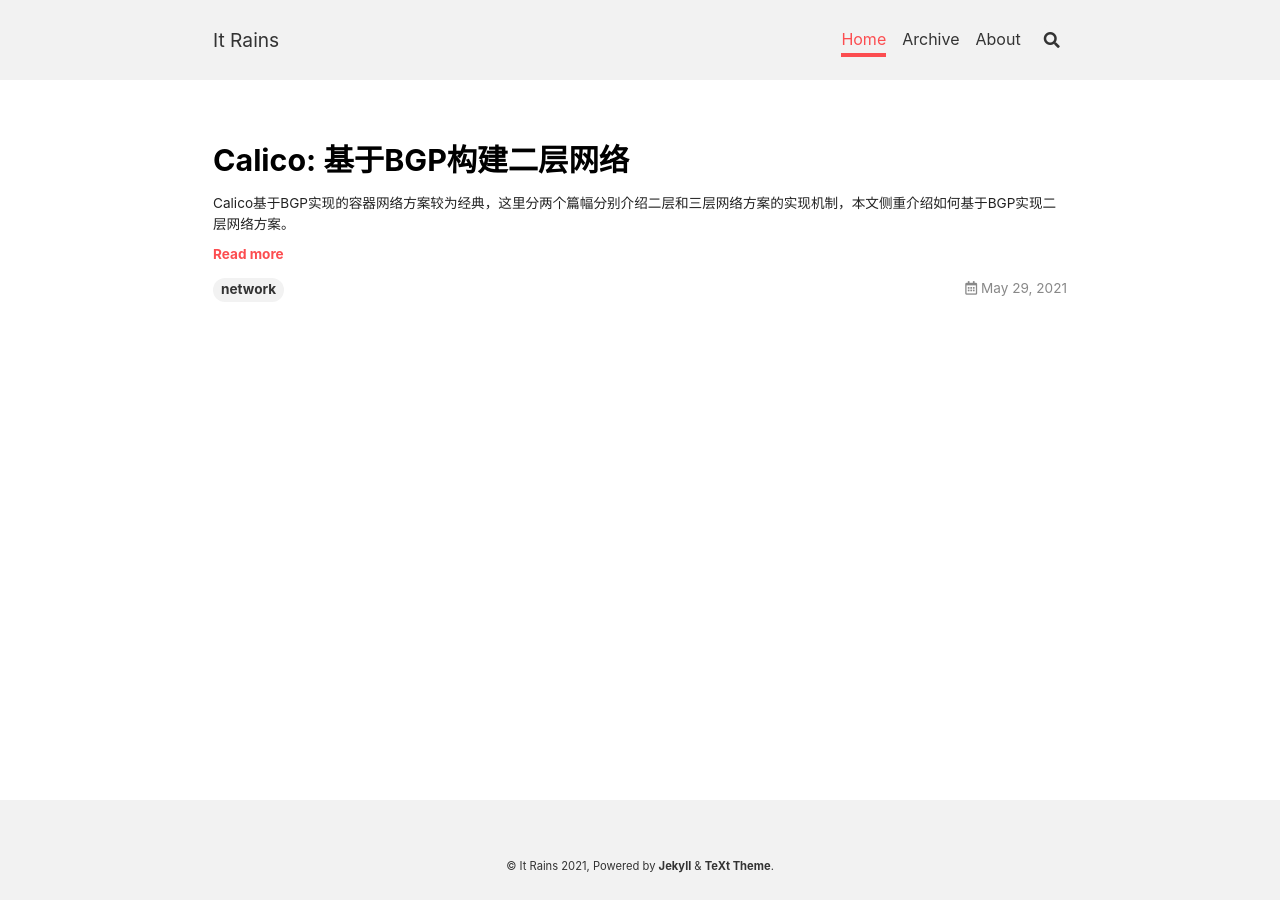
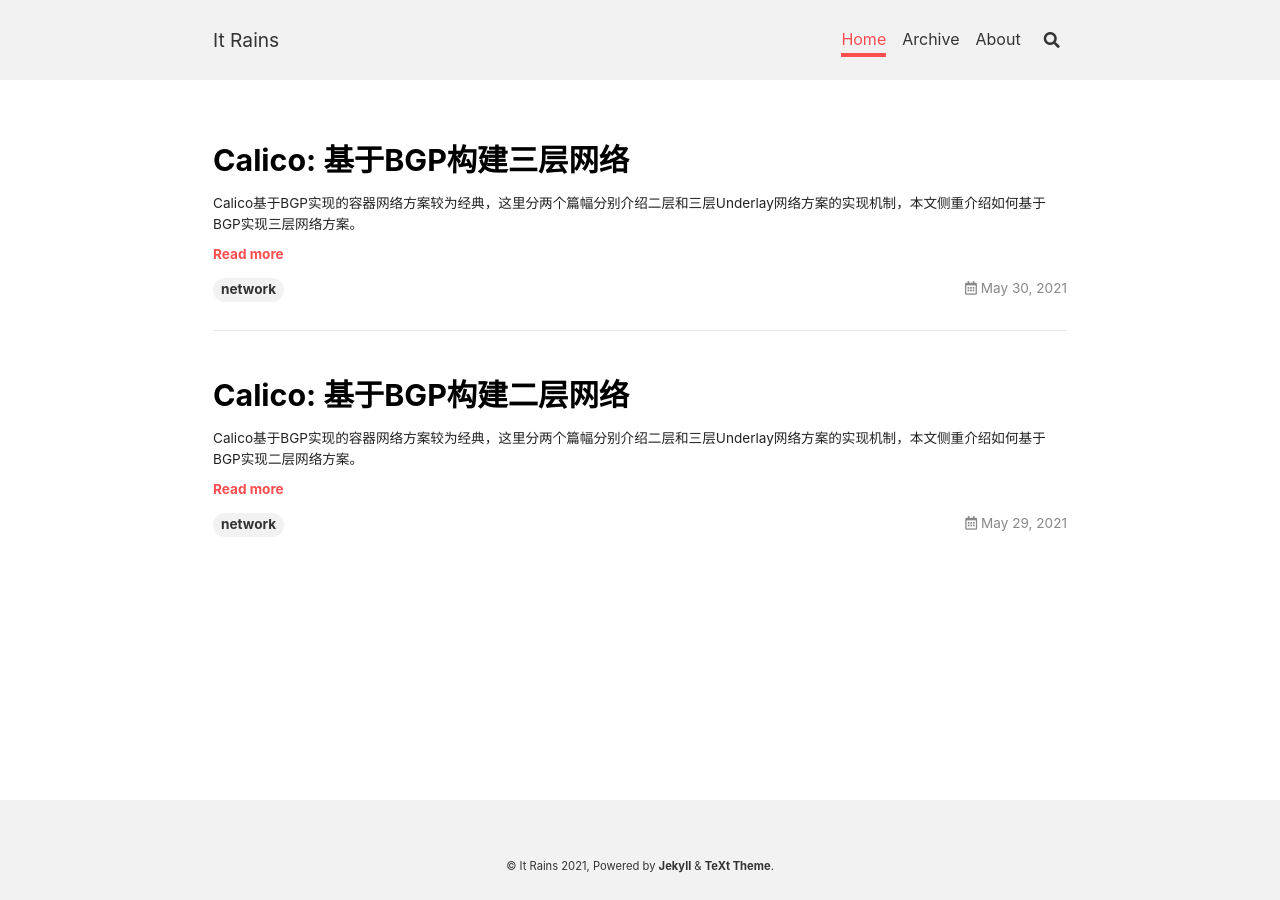
Before and after one commit to ChangyuWang/changyuwang.github.io, a Jekyll site: the page built from index.html, in a window 1280 px wide. Built offline with Jekyll 4.4.1, drawn with Linux system fonts in a browser that asks for light colours; nearby versions of some CDN libraries; the list of posts is cut into pages by our own code; part of the change alters nothing that is shown.

Commit message:
add calico l3 architecture

```diff
--- a/_posts/2021-05-29-calico-l2.md
+++ b/_posts/2021-05-29-calico-l2.md
@@ -4,7 +4,7 @@ tags:   network
 key: cilico-l2
 ---
 
-Calico基于BGP实现的容器网络方案较为经典，这里分两个篇幅分别介绍二层和三层网络方案的实现机制，本文侧重介绍如何基于BGP实现二层网络方案。
+Calico基于BGP实现的容器网络方案较为经典，这里分两个篇幅分别介绍二层和三层Underlay网络方案的实现机制，本文侧重介绍如何基于BGP实现二层网络方案。
 
 <!--more-->
 
--- /dev/null
+++ b/_posts/2021-05-30-calico-l3.md
@@ -0,0 +1,66 @@
+---
+title:  "Calico: 基于BGP构建三层网络"
+tags:   network
+key: cilico-l3
+---
+
+Calico基于BGP实现的容器网络方案较为经典，这里分两个篇幅分别介绍二层和三层Underlay网络方案的实现机制，本文侧重介绍如何基于BGP实现三层网络方案。
+
+<!--more-->
+
+# Preface
+Underlay容器网络方案具体实现中，除了二层实现之外，三层网络方案在稳定性和扩展性方面表现的更优。Calico基于BGP协议在构建三层网络方案中给出了三种不同的实现机制[1]，本文着重对这三种实现方式做详细说明，并对比其优势和缺陷，总结构建生产级可用的BGP网络。
+
+# Architecture
+## AS Per Rack
+The AS Per Rack的思想源于IETF RFC 7938[2]构建出来的，本文暂时不对其做展开说明，后面单独用一篇文章详细介绍RFC 7938。如上篇文章Cailio L2提到的，Calico网络模型在L3中依旧采用Spline Leaf架构体系。
+
+<img src="/images/calico/l3-fabric-diagrams-as-rack-l3-spine.png" alt="drawing" width="800"/>
+
+TOR和TOR下游的Node共同占用一个AS， 每个Spine单独占用一个AS。每个Node上跑BGP服务（可以是Bird, goBGP, Quagga等），与TOR建立iBGP连接，TOR与Spine跑eBGP协议。每个TOR所在的接入域下面都需要一个反射路由器RR，充当RR的可以是物理交换机，也可以是跑BGP服务的计算节点。
+
+节点Node上的BGP服务，将本节点的路由信息（Pod CIDR）宣告给路由反射器RR，RR反射给TOR，TOR继而学习到与其物理直连的所有Node上的路由信息。TOR通过eBGP将学习到的路由宣告给Spine，Spine继续往外宣告。最终TOR和Spine可以感知到全网的路由信息。详细路由表见下图
+
+<img src="/images/calico/l3-routing.png" alt="drawing" width="800"/>
+
+## AS Per Compute Server
+The AS Per Compute Server的设计方案实现原理与AS Per Rack基本是一致的，不同的地方在于AS的分配以及反射路由器RR的使用上。
+
+<img src="/images/calico/l3-fabric-diagrams-as-server-l3-spine.png" alt="drawing" width="800"/>
+
+每个计算节点Node，TOR和Spine都各自独占一个AS，所有节点之间全部跑eBGP协议，eBGP协议学习到的路由会改变下一跳，指向与其物理直连的BGP邻居。
+
+该方案实现中不需要RR，iBGP协议遵循水平分割原则，eBGP不同于iBGP，可以学习邻居宣告的所有相关路由信息。计算节点将本地的路由信息（Pod CIDR）宣告给TOR，TOR将学习到的路由宣告给Spine，Spine继续往外宣告。最终TOR和Spine可以学习到全网的路由信息。
+
+## Downward Default Model
+以上两种方案在实现上TOR和Spine都会感知到全网的路由信息，需要维护一个庞大的路由表，对交换机的负载压力很大，The Downward Default模型通过控制AS阻止交换机上的路由学习。
+
+<img src="/images/calico/l3-fabric-downward-default.png" alt="drawing" width="800"/>
+
+计算节点占用相同的AS号B，TOR占用相同的AS号A，Spine占用相同的AS号Y。BGP服务不会从eBGP邻居接受具有相同AS号的路由信息。
+
+计算节点B1将路由通过eBGP协议宣告给TOR A1, A1收到路由后宣告给Spine，Spine接受后往外宣告，包括宣告给TOR A2，A2发现该路由信息具有相同的AS后，拒绝该路由的学习。最终每个TOR只会感知到与其直连的Node上的路由，其他流量走默认路由到Spine，Spine会感知到全网路由。
+
+最终TOR上的路由表会大幅度减少，但是Spine交换机仍然需要感知到整个集群的路由信息。
+
+# Conclusion
+The AS Per Rack的实现方式最便捷，利用现有组网AS规划即可直接接入IDC，该场景下因为TOR学习到的是Pod CIDR而不是具体的Pod明细路由，所以交换机路由表完全可控。在AS Per Rack实现的基础上如果要做到生产级环境可用我们仍需考虑下面几点：
+
+## Neighbor Discovery
+在BGP实现的集群网络中，经常存在节点新增和删除的情形，如果采用静态配置对等体的方式，需要频繁的操作交换机进行对等体增删的操作，维护工作量很大，不利于集群的横向扩展。为了降低工具人属性，基于交换机动态邻居发现功能或者软件层面实现的路由反射器无需额外配置即可被动发现BGP邻居。具体有下面两种实现方式：
+
+* TOR充当RR或者边界路由器时，开启Dynamic Neighbors功能，H3C，Cisco以及华为的路由器具体开启DN配置请参考官方文档。
+
+* 物理交换机或者Node节点充当反射路由器RR，反射路由器与接入层交换机建立iBGP连接，Node节点上的BGP服务与反射路由器建立连接，控制好RR的邻居发现即可。
+
+
+## IP Topology Aware
+Underlay网络模型中，IP地址分配与机房强关联，接入层交换机及核心层交换机往往会针对预分配的IP地址进行策略控制，Calico中实现[IP地址拓扑感知能力](https://docs.projectcalico.org/archive/v3.19/networking/assign-ip-addresses-topology)，根据节点所处的物理位置分配可路由的IP地址段。
+
+## Graceful Restart
+BGP是基于TCP实现的路由协议，TCP连接异常断开后，开启Graceful Restart功能的交换机不会删除RIB和FIB，仍然按照原有的转发表项转发报文，并启动RIB路由老化定时器。BGP Peer需要两端同时开启Graceful Restart功能才能生效，Graceful Restart可以有效防止BGP链路震荡，提升底层网络的可用性。
+
+
+# Reference
+1. https://docs.projectcalico.org/reference/architecture/design/l3-interconnect-fabric
+2. https://datatracker.ietf.org/doc/html/rfc7938
```
Also changed, not shown: images/calico/l3-fabric-diagrams-as-rack-l3-spine.png (added), images/calico/l3-fabric-diagrams-as-server-l3-spine.png (added), images/calico/l3-fabric-downward-default.png (added), images/calico/l3-routing.png (added).
